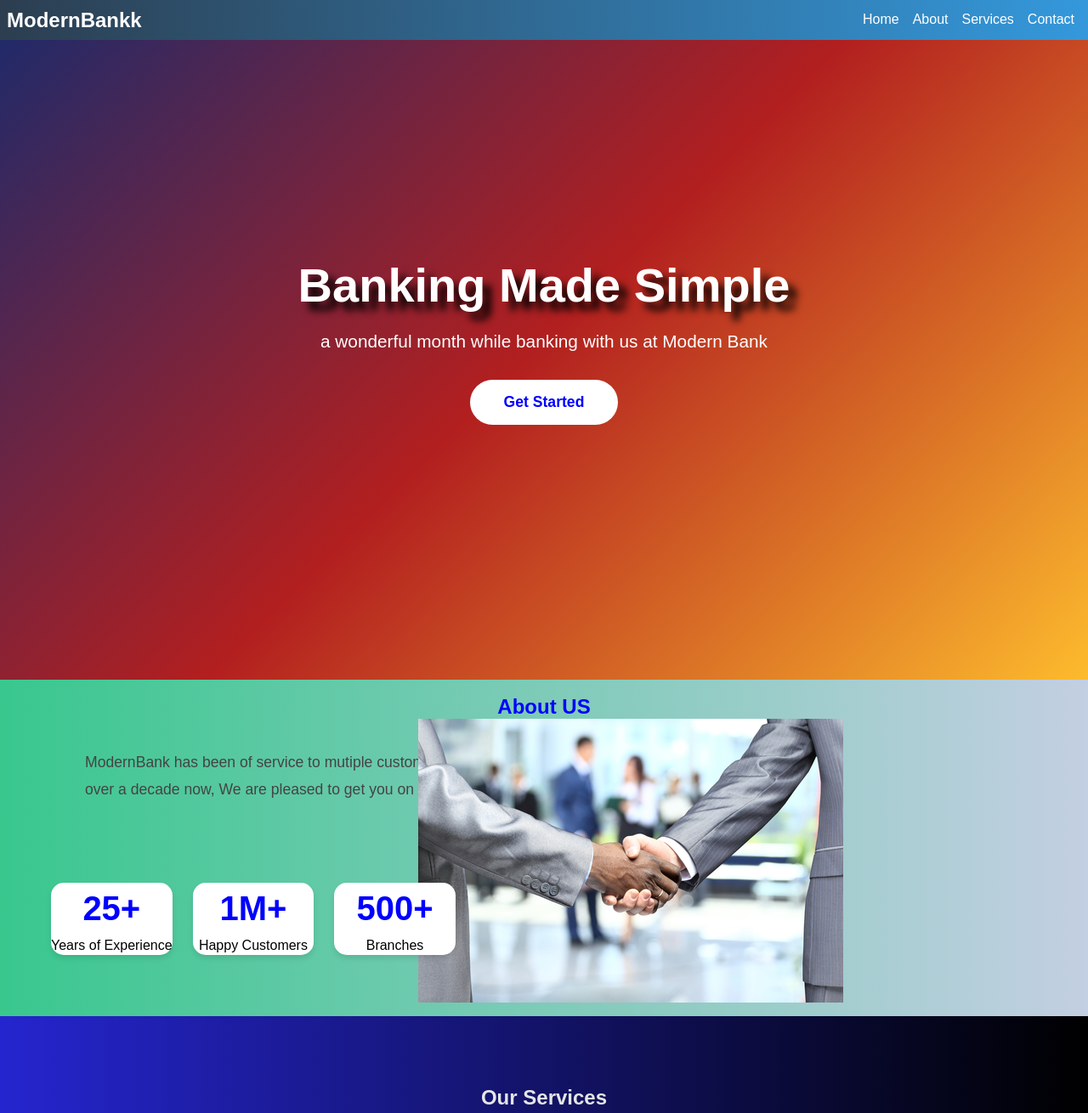
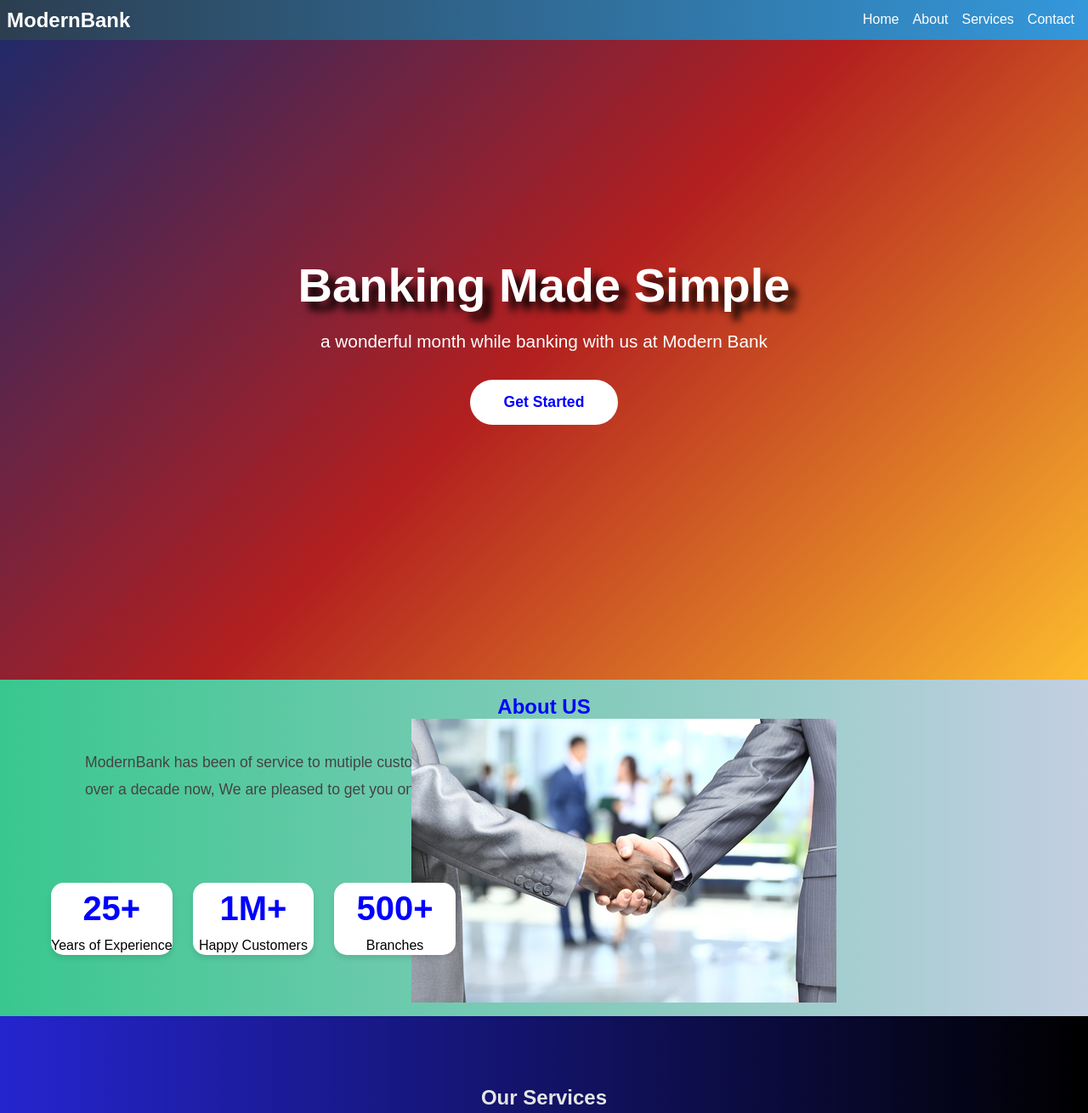
Before and after one commit to O-Eghe/ModernBank, a plain HTML site: page index.html in a window 1280 px wide. Shown: the top 1310 px of the page at 85% size. Drawn offline with Linux system fonts and the light colour scheme.

Commit message:
first commit

```diff
--- a/index.html
+++ b/index.html
@@ -17,7 +17,7 @@
 
     <nav class="navbar">
 
-    <div class="logo"> ModernBankk  </div>
+    <div class="logo"> ModernBank </div>
     <div class="menu-toggle">
         <i class="fas fa-bars"></i>
     </div>
@@ -68,7 +68,7 @@
       </div>
 
       <div class="bankimg">
-        <img src="Image/banker.jpg">
+        <img src="banker.jpg">
       </div>
     </div>
 
--- a/style.css
+++ b/style.css
@@ -162,7 +162,7 @@ body {
 }
 
 .bankimg{
-margin: -100px 0px 0px 27rem;
+margin: -100px 0px 0px 26.5rem;
 padding: -50px 0px 50px 0px;
 /*margin-left: 28rem;
 margin-top: -100px;*/
```
Also changed, not shown: banker.jpg (added), 1 other file.
